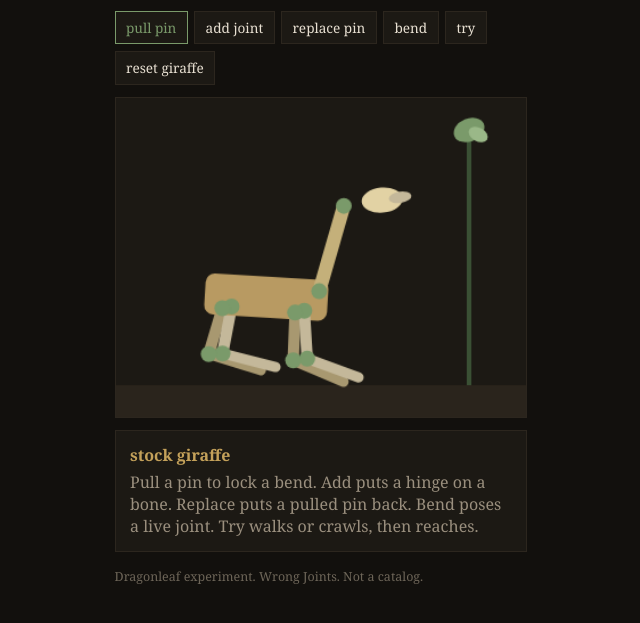
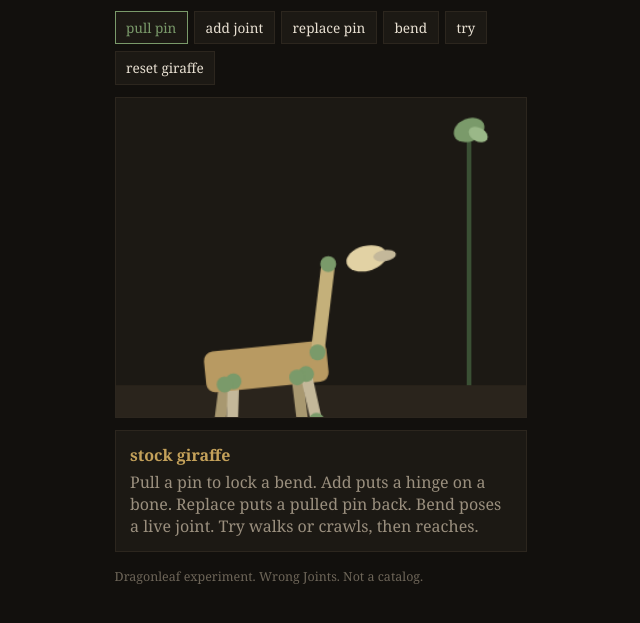
Before and after one commit to Grubbworm1988/dragonleaf-site, a plain HTML site: page joints.html in a window 1280 px wide. Shown: the part 97-720 px from the top of the page, without its empty margins (319-959 px from the left). Drawn offline with Linux system fonts and the light colour scheme.

Commit message:
Wrong Joints: barrel mass vs head. Front pair cannot handstand-walk.

```diff
--- a/joints.html
+++ b/joints.html
@@ -87,6 +87,7 @@
    Replace restores a dead socket only.
    Bend poses a live pin.
    Gravity drops the body. Feet plant. Head is not a fifth foot while standing.
+   Barrel is the heavy mass. Head is light. Front feet alone cannot hold a handstand.
    Try = walk or crawl if it cannot stand, then a slow reach for the leaf.
    No timer-lerp commute. No animal rewrite in this file.
 */
@@ -260,73 +261,85 @@
     return list;
   }
 
+  function massCenter(posed) {
+    const bx = body.x + worldX;
+    const by = body.y;
+    let mx = bx * 10;
+    let my = by * 10;
+    let m = 10;
+    const neck = posed.neck;
+    if (neck) {
+      mx += ((neck.pinX + neck.tipX) * 0.5) * 2;
+      my += ((neck.pinY + neck.tipY) * 0.5) * 2;
+      m += 2;
+    }
+    const head = posed.head;
+    if (head) {
+      mx += head.tipX * 1.2;
+      my += head.tipY * 1.2;
+      m += 1.2;
+    }
+    return { x: mx / m, y: my / m };
+  }
+
   function settleGravity() {
+    const bellyY = FLOOR - 16;
     let posed = pose();
     const foots = contacts(posed);
     let lowest = -Infinity;
     foots.forEach(item => { if (item.p.tipY > lowest) lowest = item.p.tipY; });
     if (lowest === -Infinity) lowest = body.y + 18;
-
     body.y += (FLOOR - 3 - lowest);
-    const bellyY = FLOOR - 16;
     if (body.y > bellyY) body.y = bellyY;
 
     posed = pose();
-    const now = contacts(posed);
-    const planted = now.filter(item => item.p.tipY >= FLOOR - 8);
+    const planted = contacts(posed).filter(item => item.p.tipY >= FLOOR - 8);
     const front = planted.filter(item => item.side === "front");
     const rear = planted.filter(item => item.side === "rear");
-    const comX = body.x + worldX;
-    const onBelly = body.y >= bellyY - 1;
+    const com = massCenter(posed);
+    const bothEnds = front.length > 0 && rear.length > 0;
 
-    if (!planted.length) {
-      belly = true;
-      body.tilt = approach(body.tilt, 0.85, 0.08);
-      body.y = bellyY;
-    } else if (!front.length && rear.length) {
-      belly = false;
-      body.tilt = approach(body.tilt, -0.55, 0.06);
-    } else if (front.length && !rear.length) {
-      belly = false;
-      body.tilt = approach(body.tilt, 0.7, 0.06);
-    } else {
-      let minX = planted[0].p.tipX, maxX = planted[0].p.tipX;
+    let minX = Infinity, maxX = -Infinity;
     planted.forEach(item => {
       if (item.p.tipX < minX) minX = item.p.tipX;
       if (item.p.tipX > maxX) maxX = item.p.tipX;
     });
-      const span = maxX - minX;
-      if (span < 22 || comX < minX - 8 || comX > maxX + 8) {
+    const overSupport = bothEnds && planted.length >= 2 && com.x >= minX - 4 && com.x <= maxX + 4;
+
+    if (!planted.length) {
       belly = true;
-        body.tilt = approach(body.tilt, 0.9, 0.08);
+      body.tilt = approach(body.tilt, 0.9, 0.1);
+      body.y = bellyY;
+    } else if (!overSupport) {
+      belly = true;
+      const tipDir = com.x > (isFinite(maxX) ? maxX : com.x) ? 0.95 : -0.7;
+      body.tilt = approach(body.tilt, tipDir, 0.1);
       body.y = bellyY;
     } else {
-        belly = onBelly && Math.abs(body.tilt) > 0.7;
+      belly = false;
       body.tilt = approach(body.tilt, 0, 0.05);
-      }
-    }
-
-    if (Math.abs(body.tilt) > 0.82) {
-      belly = true;
-      body.y = bellyY;
     }
 
     posed = pose();
     const after = contacts(posed);
+    if (!belly) {
       let low2 = -Infinity;
       after.forEach(item => { if (item.p.tipY > low2) low2 = item.p.tipY; });
-    if (low2 > -Infinity && !belly) body.y += (FLOOR - 3 - low2);
+      if (low2 > -Infinity) body.y += (FLOOR - 3 - low2);
+    }
     if (body.y > bellyY) body.y = bellyY;
 
     const head = byId("head");
     const hp = pose()[head.id];
     const headDrag = belly && hp && hp.tipY >= FLOOR - 10;
+    const plantedNow = after.filter(item => item.p.tipY >= FLOOR - 8);
 
     return {
-      planted: after.filter(item => item.p.tipY >= FLOOR - 8).length,
-      front: after.filter(item => item.side === "front" && item.p.tipY >= FLOOR - 8).length,
-      rear: after.filter(item => item.side === "rear" && item.p.tipY >= FLOOR - 8).length,
+      planted: plantedNow.length,
+      front: plantedNow.filter(item => item.side === "front").length,
+      rear: plantedNow.filter(item => item.side === "rear").length,
       belly: belly,
+      stand: !belly && plantedNow.some(i => i.side === "front") && plantedNow.some(i => i.side === "rear"),
       headDrag: headDrag
     };
   }
@@ -677,11 +690,11 @@
       if (phase === "walk") {
         stepGait();
         g = settleGravity();
-        if (g.belly) {
+        if (g.belly || !g.stand) {
           phase = "crawl";
           stall = 0;
-        } else if (g.planted > 0) {
-          worldX += 1.15 + g.planted * 0.15;
+        } else if (g.stand) {
+          worldX += 1.15 + Math.min(g.planted, 4) * 0.1;
           lastPlantX = worldX;
           stall = 0;
         } else {
```
Lines whose indentation alone changed are shown as unchanged.
